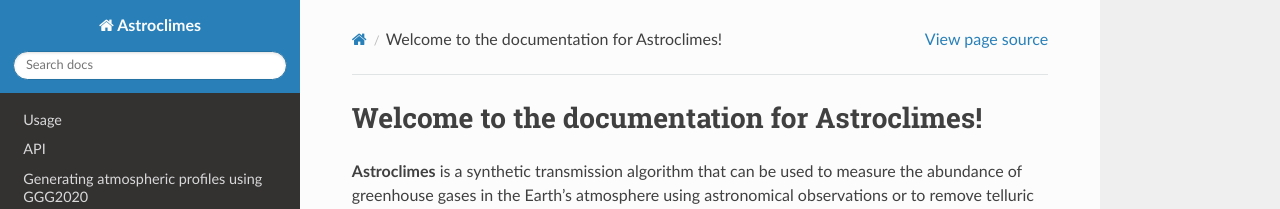
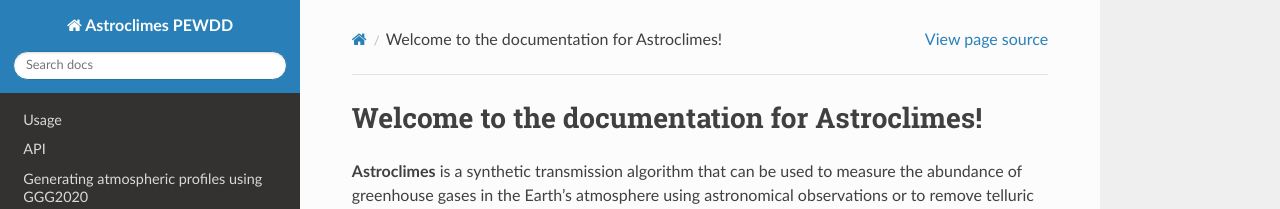
Before and after one commit to MarceloAron/Astroclimes, a Sphinx documentation site: the page built from docs/source/index.rst, in a window 1280 px wide. Shown: the top 209 px of the page. Built offline with Sphinx 7.4.7 and the Read the Docs theme 3.1.0, drawn with Linux system fonts in a browser that asks for light colours.

Commit message:
Update conf.py

```diff
--- a/docs/source/conf.py
+++ b/docs/source/conf.py
@@ -2,7 +2,7 @@
 
 # -- Project information
 
-project = 'Astroclimes'
+project = 'Astroclimes PEWDD'
 copyright = '2025, Fetzner Keniger'
 author = 'Marcelo Aron Fetzner Keniger'
 
```
